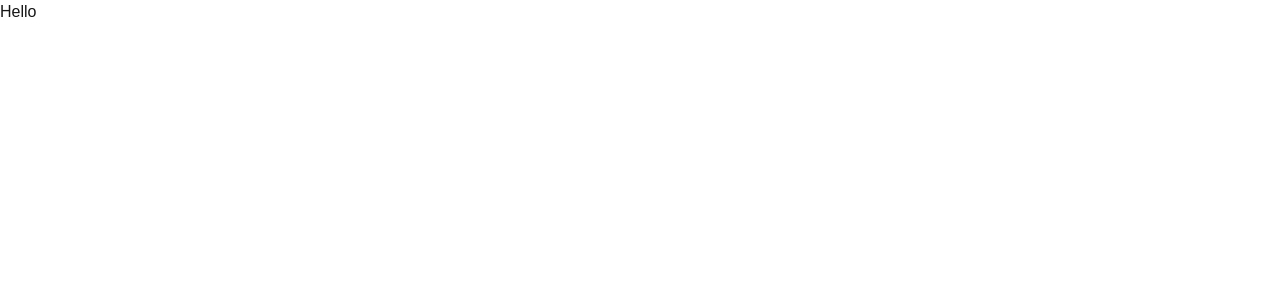
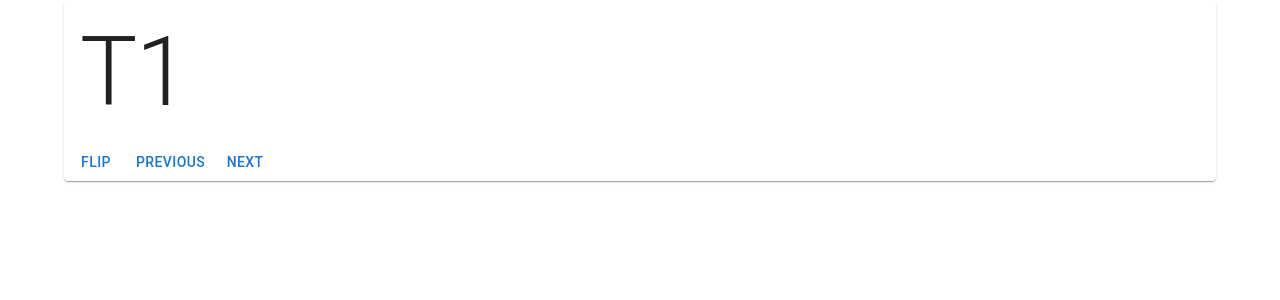
Before and after one commit to ziana-sundrani/flashcard-app, a Next.js app: page / in a window 1280 px wide. Shown: the top 300 px of the page. Built offline with nearby package versions, Linux system fonts and the light colour scheme.

Commit message:
working cards

```diff
--- a/src/app/page.tsx
+++ b/src/app/page.tsx
@@ -10,10 +10,8 @@ const cards = [card1, card2, card3]
 
 export default function Home() {
   return (
-      //  <Container>
-      //       <FlashcardDeck cards= {cards}/>
-      //       <Typography> Hello </Typography>
-      //   </Container>
-      <div> Hello</div>
+       <Container>
+            <FlashcardDeck cards= {cards}/>
+        </Container>
   );
 }
```
